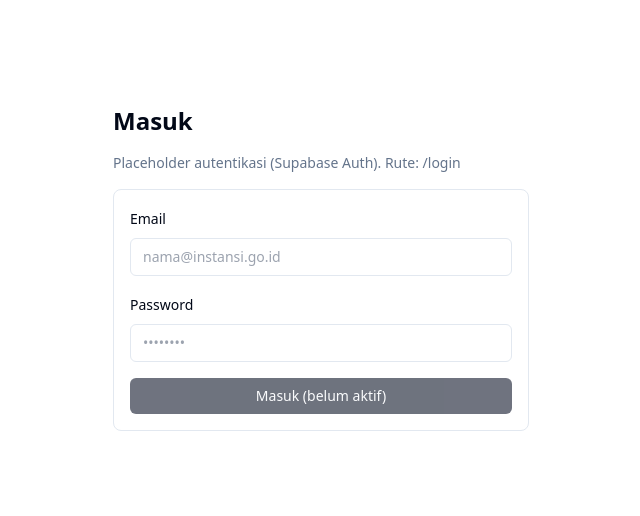
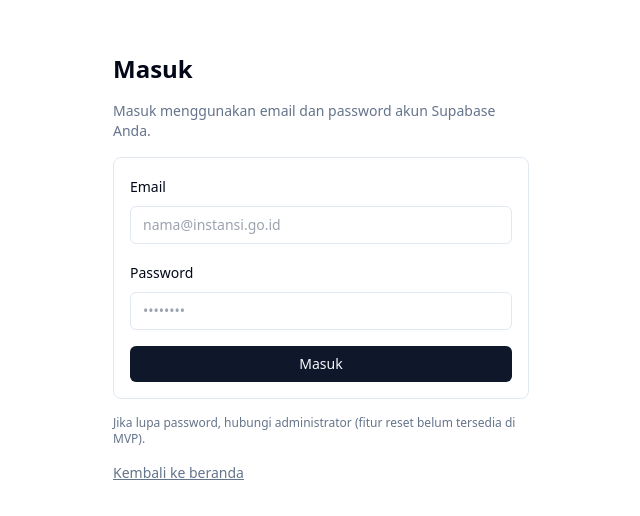
Before and after one commit to Bayu200720/Jejak-Kinerja, a Next.js app: page /login in a window 1280 px wide. Shown: the part 132-648 px from the top of the page, without its empty margins (319-959 px from the left). Built offline with nearby package versions, Linux system fonts and the light colour scheme.

Commit message:
feat: add login form with Supabase Auth (JKI-010) and logout (JKI-011)
- src/app/actions/auth.ts: signIn/signOut server actions
- src/app/(auth)/login/page.tsx: client login form with zod validation
- src/app/(dashboard)/layout.tsx: add logout button
- .env.local not committed (see .env.example)

```diff
--- a/src/app/(auth)/login/page.tsx
+++ b/src/app/(auth)/login/page.tsx
@@ -1,11 +1,58 @@
+"use client";
+
+import { useState } from "react";
+import { useForm } from "react-hook-form";
+import { z } from "zod";
+import { zodResolver } from "@hookform/resolvers/zod";
+import { signIn } from "@/app/actions/auth";
+import Link from "next/link";
+
+const schema = z.object({
+  email: z.string().min(1, "Email wajib diisi").email("Masukkan email yang valid"),
+  password: z.string().min(6, "Password minimal 6 karakter"),
+});
+
+type FormValues = z.infer<typeof schema>;
+
 export default function LoginPage() {
+  const [serverError, setServerError] = useState<string>("");
+  const {
+    register,
+    handleSubmit,
+    formState: { errors, isSubmitting },
+  } = useForm<FormValues>({
+    resolver: zodResolver(schema),
+    defaultValues: { email: "", password: "" },
+  });
+
+  const onSubmit = async (values: FormValues) => {
+    setServerError("");
+    const formData = new FormData();
+    formData.append("email", values.email);
+    formData.append("password", values.password);
+    const result = await signIn(formData);
+    if (result?.error) {
+      setServerError(result.error);
+    }
+  };
+
   return (
     <main className="mx-auto flex min-h-screen max-w-md flex-col justify-center gap-4 px-4">
       <h1 className="text-2xl font-semibold">Masuk</h1>
       <p className="text-sm text-muted-foreground">
-        Placeholder autentikasi (Supabase Auth). Rute: /login
+        Masuk menggunakan email dan password akun Supabase Anda.
       </p>
-      <form className="space-y-4 rounded-lg border p-4">
+
+      {serverError && (
+        <div className="rounded-md border border-red-200 bg-red-50 px-3 py-2 text-sm text-red-800">
+          {serverError}
+        </div>
+      )}
+
+      <form
+        className="space-y-4 rounded-lg border p-4"
+        onSubmit={handleSubmit(onSubmit)}
+      >
         <div className="space-y-2">
           <label htmlFor="email" className="text-sm font-medium">
             Email
@@ -13,11 +60,16 @@ export default function LoginPage() {
           <input
             id="email"
             type="email"
+            autoComplete="email"
             className="w-full rounded-md border border-input bg-background px-3 py-2 text-sm"
             placeholder="nama@instansi.go.id"
-            disabled
+            {...register("email")}
           />
+          {errors.email && (
+            <p className="text-xs text-red-600">{errors.email.message}</p>
+          )}
         </div>
+
         <div className="space-y-2">
           <label htmlFor="password" className="text-sm font-medium">
             Password
@@ -25,19 +77,33 @@ export default function LoginPage() {
           <input
             id="password"
             type="password"
+            autoComplete="current-password"
             className="w-full rounded-md border border-input bg-background px-3 py-2 text-sm"
             placeholder="••••••••"
-            disabled
+            {...register("password")}
           />
+          {errors.password && (
+            <p className="text-xs text-red-600">{errors.password.message}</p>
+          )}
         </div>
+
         <button
-          type="button"
-          className="w-full rounded-md bg-primary px-4 py-2 text-sm font-medium text-primary-foreground opacity-60"
-          disabled
+          type="submit"
+          disabled={isSubmitting}
+          className="w-full rounded-md bg-primary px-4 py-2 text-sm font-medium text-primary-foreground disabled:opacity-60"
         >
-          Masuk (belum aktif)
+          {isSubmitting ? "Memproses..." : "Masuk"}
         </button>
       </form>
+
+      <p className="text-xs text-muted-foreground">
+        Jika lupa password, hubungi administrator (fitur reset belum tersedia di MVP).
+      </p>
+      <p className="text-sm">
+        <Link href="/" className="text-muted-foreground underline hover:text-foreground">
+          Kembali ke beranda
+        </Link>
+      </p>
     </main>
   );
 }
--- a/src/app/(dashboard)/layout.tsx
+++ b/src/app/(dashboard)/layout.tsx
@@ -1,4 +1,5 @@
 import Link from "next/link";
+import { signOut } from "@/app/actions/auth";
 
 const navItems = [
   { href: "/dashboard", label: "Beranda" },
@@ -20,7 +21,7 @@ export default function DashboardLayout({
           <Link href="/" className="text-lg font-semibold">
             JEJAK KINERJA AI
           </Link>
-          <p className="text-xs text-muted-foreground">Role-aware (placeholder)</p>
+          <p className="text-xs text-muted-foreground">Sistem pencatatan kinerja ASN</p>
         </div>
         <nav className="flex flex-row flex-wrap gap-2 md:flex-col">
           {navItems.map((item) => (
@@ -33,9 +34,19 @@ export default function DashboardLayout({
             </Link>
           ))}
         </nav>
-        <div className="mt-6 rounded-md border bg-background p-3 text-xs text-muted-foreground">
-          <p className="font-medium text-foreground">Role (placeholder)</p>
-          <p>asn | supervisor | admin</p>
+        <div className="mt-6 space-y-3 rounded-md border bg-background p-3 text-xs text-muted-foreground">
+          <div>
+            <p className="font-medium text-foreground">Role (placeholder)</p>
+            <p>asn | supervisor | admin</p>
+          </div>
+          <form action={signOut}>
+            <button
+              type="submit"
+              className="w-full rounded-md border border-input bg-background px-3 py-2 text-sm font-medium text-foreground hover:bg-accent"
+            >
+              Keluar
+            </button>
+          </form>
         </div>
       </aside>
       <main className="flex-1 p-4 md:p-6">{children}</main>
--- /dev/null
+++ b/src/app/actions/auth.ts
@@ -0,0 +1,28 @@
+"use server";
+
+import { redirect } from "next/navigation";
+import { createClient } from "@/lib/supabase/server";
+
+export async function signIn(formData: FormData) {
+  const email = String(formData.get("email") ?? "").trim();
+  const password = String(formData.get("password") ?? "");
+
+  if (!email || !password) {
+    return { error: "Email dan password wajib diisi." };
+  }
+
+  const supabase = await createClient();
+  const { error } = await supabase.auth.signInWithPassword({ email, password });
+
+  if (error) {
+    return { error: "Email atau password salah, atau akun belum diaktifkan." };
+  }
+
+  redirect("/dashboard");
+}
+
+export async function signOut() {
+  const supabase = await createClient();
+  await supabase.auth.signOut();
+  redirect("/login");
+}
```
